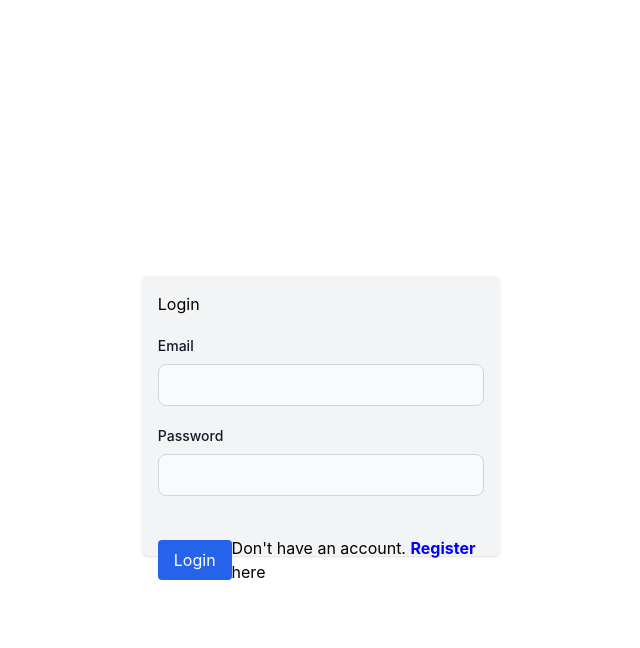
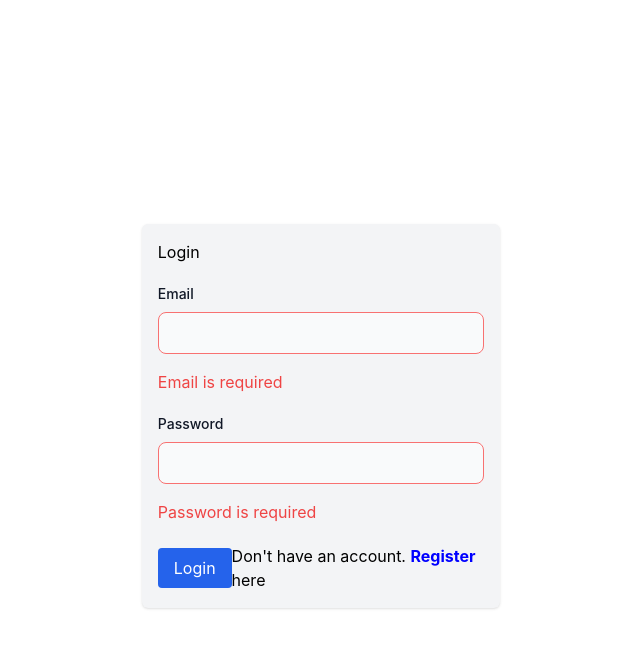
Before and after one commit to shohan-ch/ts-qr-scanner-v2, a React (Create React App) app: page /login in a window 1280 px wide. Both pictures are taken after a click on the button "Login". Shown: the top 648 px of the page, without its empty margins (319-959 px from the left). Built offline with nearby package versions, Linux system fonts and the light colour scheme.

Commit message:
feat: declare a formModule  helper to submission, validation process done as module

```diff
--- a/src/api/useApi.ts
+++ b/src/api/useApi.ts
@@ -16,7 +16,7 @@ const useApi = () => {
   async function postRequest(url: string, payload: any, config = {}) {
     try {
       let response = await axios.post(url, payload, config);
-      return { data: response.data.data, error: null };
+      return { data: response.data, error: null };
     } catch (err: any) {
       let errResponse = err.response.data;
       return { data: null, error: errResponse };
--- a/src/components/Auth/Login.tsx
+++ b/src/components/Auth/Login.tsx
@@ -1,30 +1,72 @@
-import React from "react";
+import Validate from "helpers/Validate";
+import React, { createRef } from "react";
 import { Link } from "react-router-dom";
 import BaseInput from "utils/Forms/BaseInput";
+import FormModule from "utils/Forms/FormModule";
 
 type Props = {};
 
 const Login = (props: Props) => {
+  const [formData, setFormData] = React.useState({});
+  const [errMessage, setErrMessage] = React.useState<any>({});
+  const submitRef: any = createRef();
+  const handleInputChange = (e: React.ChangeEvent<HTMLInputElement>) => {
+    const { name, value } = e.target;
+    setFormData({ ...formData, [name]: value });
+  };
+  const handleSubmit = async () => {
+    let response = await submitRef.current.handleSubmit();
+    if (response) {
+      const { data } = response;
+      if (data) {
+        setErrMessage({});
+        console.log(data, "from login");
+      } else {
+        setErrMessage(response);
+      }
+    }
+  };
+
   return (
     <>
+      <FormModule
+        ref={submitRef}
+        apiEndPoint={"/auth/login"}
+        formData={formData}
+        validationRule={{ email: "required", password: "required" }}
+      />
+
       <div className="flex items-center h-screen wrapper">
-        <div className="space-y-5 p-4 bg-gray-100 w-[100vw] md:w-[60vw] xl:w-[28vw] mx-auto rounded-md shadow h-[35vh]">
+        <div className="space-y-5 p-4 bg-gray-100 w-[100vw] md:w-[60vw] xl:w-[28vw] mx-auto rounded-md shadow h-auto">
           <h2 className="">Login</h2>
           <BaseInput
             name="email"
             type="email"
             label="Email"
-            handleChange={() => console.log(123)}
+            handleChange={handleInputChange}
+            style={`${
+              errMessage.email && "focus:border-red-400 border-red-400"
+            }`}
           />
+          {errMessage.email && (
+            <p className="!mt-0 text-red-500 ">{errMessage.email}</p>
+          )}
           <BaseInput
             label="Password"
             name="password"
-            type="password"
-            handleChange={() => console.log(123)}
-            style="!mb-10"
+            handleChange={handleInputChange}
+            style={`${
+              errMessage.password && "focus:border-red-400 border-red-400"
+            }`}
           />
+          {errMessage.password && (
+            <p className="!mt-0 text-red-500 ">{errMessage.password}</p>
+          )}
           <div className="flex items-center justify-between">
-            <button className="p-2 px-4 text-white bg-blue-600 rounded">
+            <button
+              className="p-2 px-4 text-white bg-blue-600 rounded"
+              onClick={handleSubmit}
+            >
               Login
             </button>
             <p>
--- a/src/components/Auth/Register.tsx
+++ b/src/components/Auth/Register.tsx
@@ -18,18 +18,19 @@ const Register = (props: Props) => {
 
   const handleInputChange = (e: React.ChangeEvent<HTMLInputElement>) => {
     const { name, value } = e.target;
+    validationOfSingleField({ name, value });
+    setFormData({ ...formData, [name]: value });
+  };
 
-    const validationMsg = Validate(
-      { name, value },
-      {
-        name: "required|string|min:5|max:15",
-        email: "required|email",
-        password: "required|min:5",
-        confirm_password: "required|matchPassword",
-      }
-    );
-    setErrMessage({ ...errMessage, [name]: validationMsg });
-    setFormData({ ...formData, [name]: value });
+  const validationOfSingleField = (formData: any) => {
+    //  Following have to add rules for input
+    const validationMsg = Validate(formData, {
+      name: "required|string|min:5|max:15",
+      email: "required|email",
+      password: "required|min:5",
+      confirm_password: "required|matchPassword",
+    });
+    setErrMessage({ ...errMessage, [formData.name]: validationMsg });
   };
 
   // const chekValidation = () => {
--- a/src/components/Auth/Verify.tsx
+++ b/src/components/Auth/Verify.tsx
@@ -19,10 +19,6 @@ const Verify = (props: Props) => {
   const handleClose = () => {
     setIsOpen(false);
   };
-
-  useEffect(() => {
-    console.log(email);
-  }, []);
 
   const handleInputChange = (e: React.ChangeEvent<HTMLInputElement>) => {
     const { name, value } = e.target;
--- /dev/null
+++ b/src/utils/Forms/FormModule.tsx
@@ -0,0 +1,94 @@
+import useApi from "api/useApi";
+import ValidationBase from "helpers/ValidationBase";
+import React, {
+  forwardRef,
+  useEffect,
+  useImperativeHandle,
+  useState,
+} from "react";
+import { useNavigate, useSearchParams } from "react-router-dom";
+import AlertBar from "utils/Ui/AlertBar";
+
+type Props = {
+  formData: object;
+  apiEndPoint: object | string;
+  validationRule: object;
+};
+const FormModule = (props: Props, ref: any) => {
+  const { formData, apiEndPoint, validationRule } = props;
+  const api = useApi();
+  const [errMessage, setErrMessage] = useState<any>({});
+  const [isOpen, setIsOpen] = useState(false);
+  const [allertMessage, setAllertMessage] = useState("");
+  const [allertType, setAllertType] = useState("error");
+  //   const [searchParams] = useSearchParams();
+  //   const email = searchParams.get("email");
+  //   const navigate = useNavigate();
+
+  const handleClose = () => {
+    setIsOpen(false);
+  };
+
+  useImperativeHandle(ref, () => {
+    return {
+      handleSubmit,
+    };
+  });
+
+  const validationOfBase = () => {
+    let isValidate = ValidationBase(formData, validationRule);
+    setErrMessage(isValidate);
+    if (isValidate === true) {
+      return true;
+    } else {
+      return isValidate;
+      //   return errMessage;
+    }
+  };
+
+  const handleSubmit = async () => {
+    let isValidationSuccess = validationOfBase();
+    if (isValidationSuccess === true) {
+      // Api call
+      const { data: responseData, error } = await api.postRequest(
+        `${apiEndPoint}`,
+        formData
+      );
+      if (error) {
+        const { data: errorResponse } = error;
+        setAllertMessage(
+          (Array.isArray(errorResponse) && errorResponse[0]) || errorResponse
+        );
+        setIsOpen(true);
+      } else {
+        const { data } = responseData;
+        if (typeof data === "string") {
+          setAllertType("success");
+          setAllertMessage(data);
+          setIsOpen(true);
+        } else {
+          return { data: data };
+        }
+        // setTimeout(() => {
+        //   navigate("/login");
+        // }, 2000);
+      }
+    } else {
+      return isValidationSuccess;
+      //   return errMessage;
+    }
+  };
+
+  return (
+    <>
+      <AlertBar
+        open={isOpen}
+        onClose={handleClose}
+        type={allertType}
+        message={allertMessage}
+      />
+    </>
+  );
+};
+
+export default forwardRef(FormModule);
```
